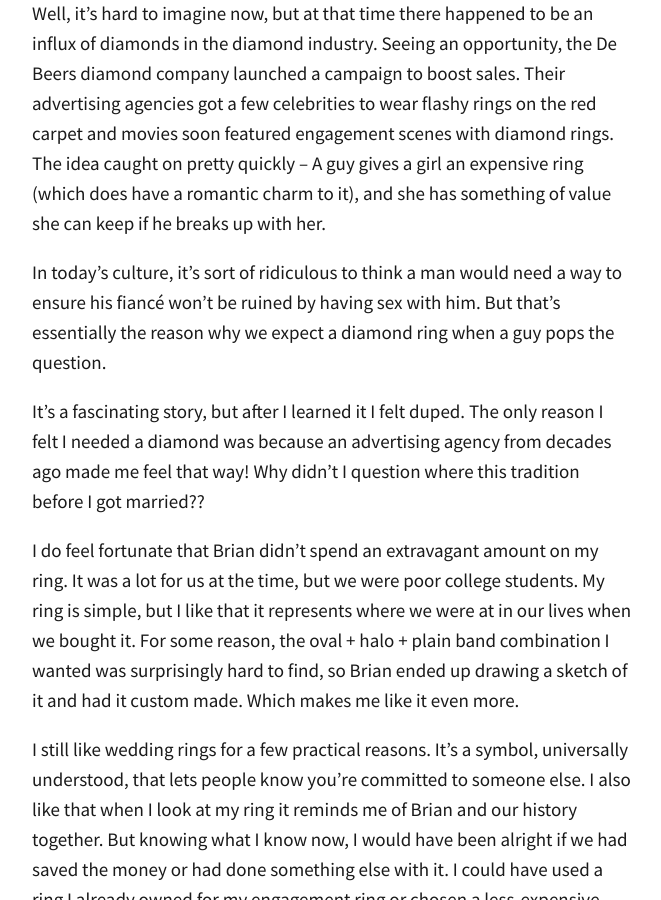
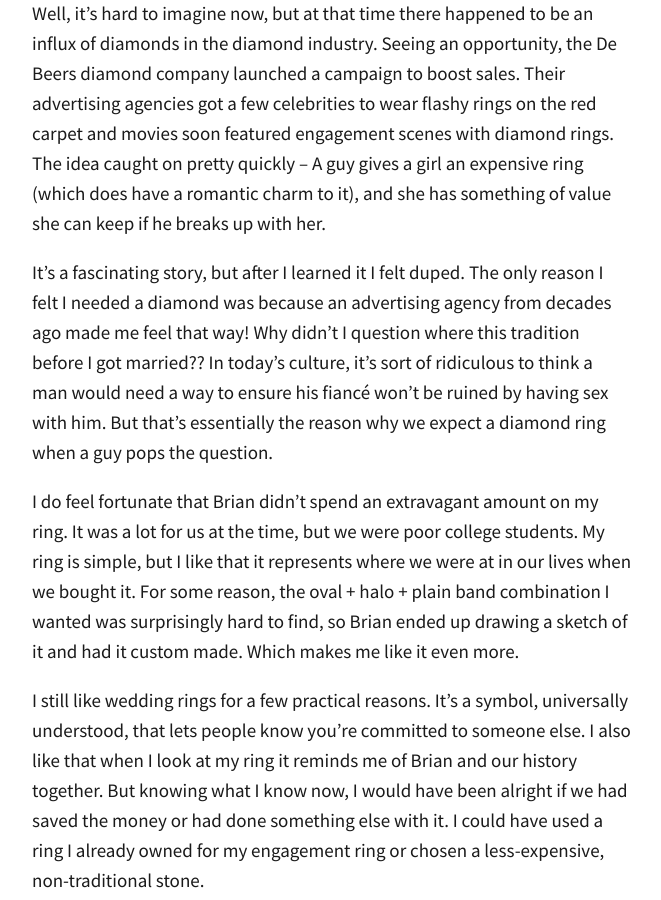
Before and after one commit to totiffany/totiffany.github.io, a Jekyll site: the page built from _posts/2018-09-21-A-Brief-History-of-Engagement-Rings-And-The-Story-Behind-Mine.md, in a window 1280 px wide and 900 px high, scrolled down 1224 px. Shown: the whole window, without its empty margins (308-969 px from the left). Built offline with Jekyll 4.4.1, drawn with Linux system fonts in a browser that asks for light colours; our own code applies the rules of GitHub Pages for plain Markdown files; comment, search, counter and statistics services are not loaded.

```diff
--- a/_posts/2018-09-21-A-Brief-History-of-Engagement-Rings-And-The-Story-Behind-Mine.md
+++ b/_posts/2018-09-21-A-Brief-History-of-Engagement-Rings-And-The-Story-Behind-Mine.md
@@ -18,9 +18,7 @@ If an engagement did get broken off several states had laws that allowed women t
 
 Well, it's hard to imagine now, but at that time there happened to be an influx of diamonds in the diamond industry. Seeing an opportunity, the De Beers diamond company launched a campaign to boost sales. Their advertising agencies got a few celebrities to wear flashy rings on the red carpet and movies soon featured engagement scenes with diamond rings. The idea caught on pretty quickly – A guy gives a girl an expensive ring (which does have a romantic charm to it), and she has something of value she can keep if he breaks up with her.
 
-In today's culture, it's sort of ridiculous to think a man would need a way to ensure his fiancé won't be ruined by having sex with him. But that's essentially the reason why we expect a diamond ring when a guy pops the question.
-
-It's a fascinating story, but after I learned it I felt duped. The only reason I felt I needed a diamond was because an advertising agency from decades ago made me feel that way! Why didn't I question where this tradition before I got married??
+It's a fascinating story, but after I learned it I felt duped. The only reason I felt I needed a diamond was because an advertising agency from decades ago made me feel that way! Why didn't I question where this tradition before I got married?? In today's culture, it's sort of ridiculous to think a man would need a way to ensure his fiancé won't be ruined by having sex with him. But that's essentially the reason why we expect a diamond ring when a guy pops the question.
 
 I do feel fortunate that Brian didn't spend an extravagant amount on my ring. It was a lot for us at the time, but we were poor college students. My ring is simple, but I like that it represents where we were at in our lives when we bought it. For some reason, the oval + halo + plain band combination I wanted was surprisingly hard to find, so Brian ended up drawing a sketch of it and had it custom made. Which makes me like it even more.
 
```
